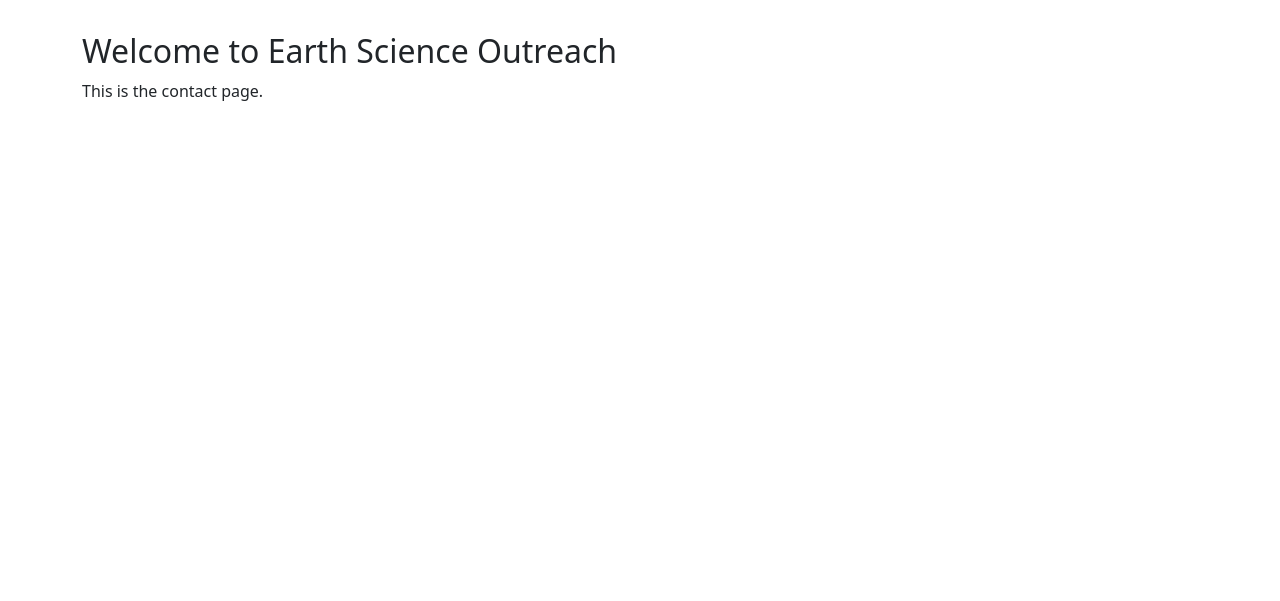
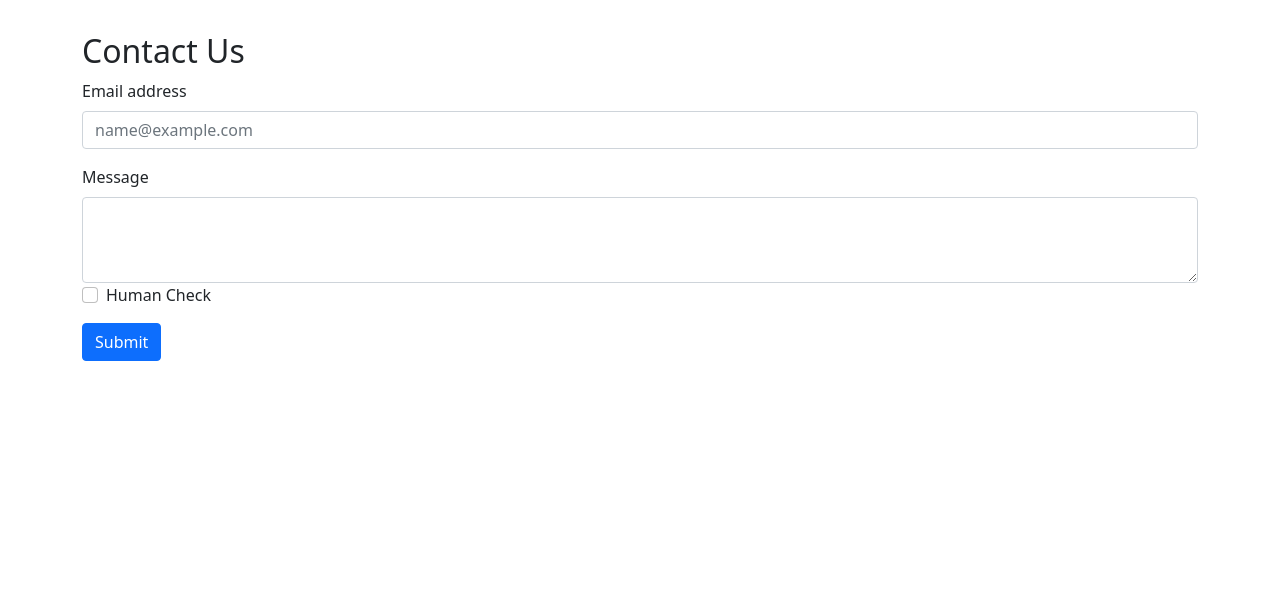
Before and after one commit to HollyT85/ESO2, a Django app: page /contact/ in a window 1280 px wide. Shown: the part 107-708 px from the top of the page. Run offline with Django 5.2, Linux system fonts and the light colour scheme; some libraries are stand-ins or nearby versions.

Commit message:
added form to contact page

```diff
--- a/contact/templates/contact/contact.html
+++ b/contact/templates/contact/contact.html
@@ -2,7 +2,20 @@
 
 {% block content %}
 <div class="container">
-    <h2>Welcome to Earth Science Outreach</h2>
-    <p>This is the contact page.</p>
+    <h2>Contact Us</h2>
+    <form>
+  <div class="mb-3">
+     <label for="exampleFormControlInput1" class="form-label">Email address</label>
+  <input type="email" class="form-control" id="exampleFormControlInput1" placeholder="name@example.com">
+</div>
+<div class="mb-3">
+  <label for="exampleFormControlTextarea1" class="form-label">Message</label>
+  <textarea class="form-control" id="exampleFormControlTextarea1" rows="3"></textarea>
+  <div class="mb-3 form-check">
+    <input type="checkbox" class="form-check-input" id="exampleCheck1">
+    <label class="form-check-label" for="exampleCheck1">Human Check</label>
+  </div>
+  <button type="submit" class="btn btn-primary">Submit</button>
+</form>
 </div>
 {% endblock %}
```
